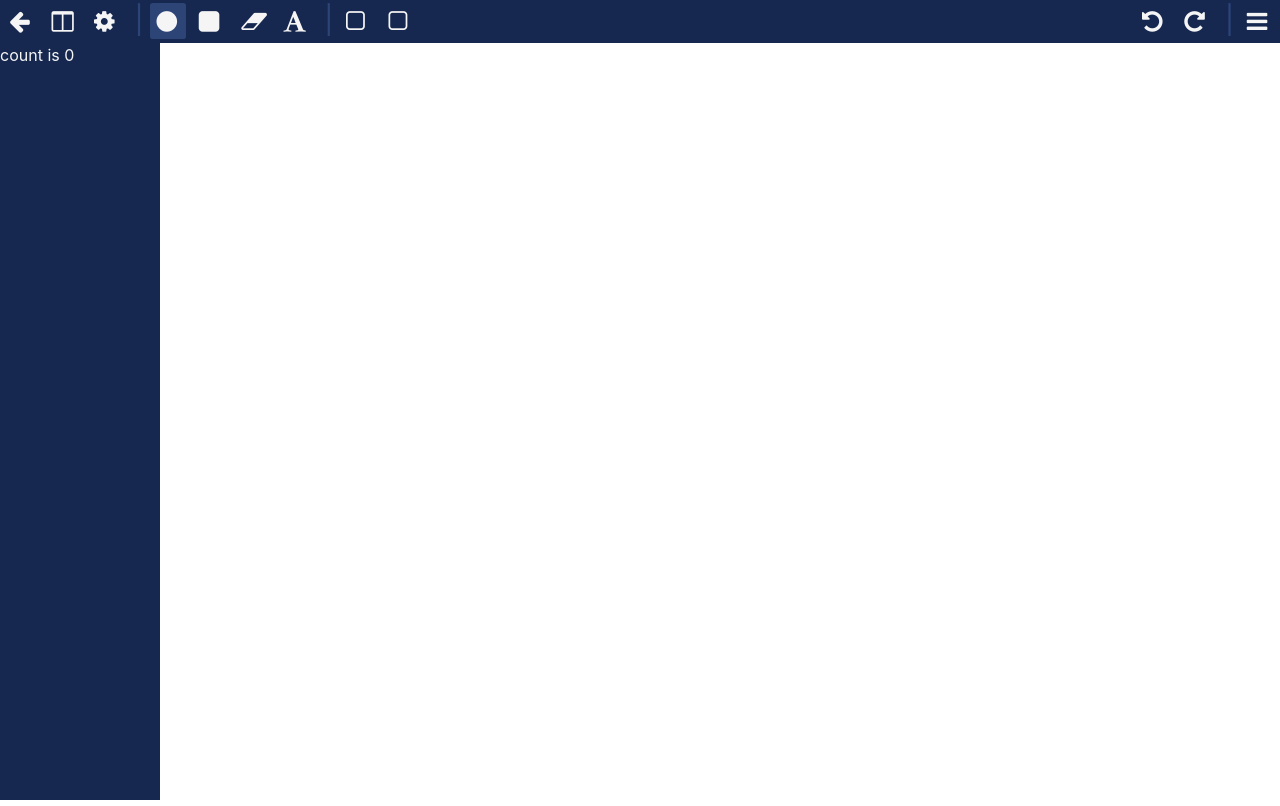
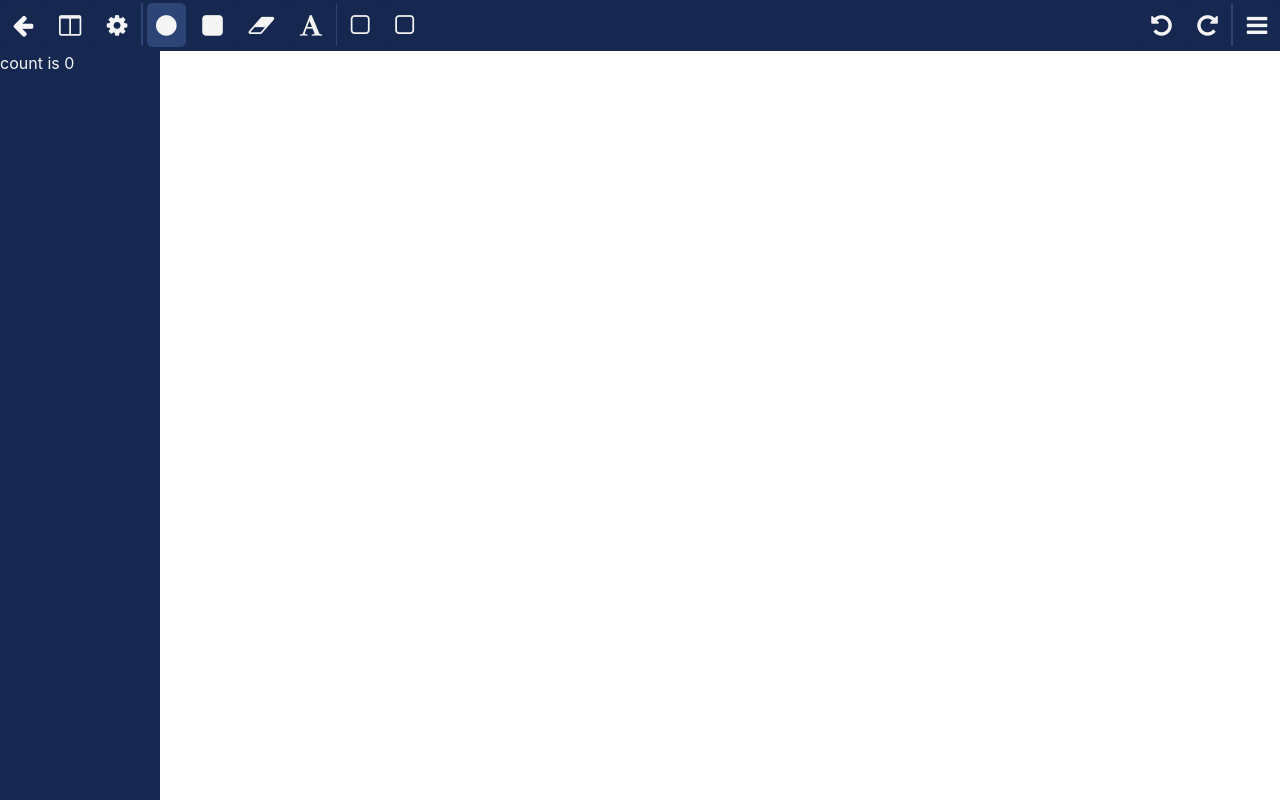
Before and after one commit to penguinmenac3/scratchpad, a website built with Vite: page index.html in a window 1280 px wide. Built offline with nearby package versions, Linux system fonts and the light colour scheme.

Commit message:
Improve navbar size and spacing.

```diff
--- a/src/notepad/notepad.css
+++ b/src/notepad/notepad.css
@@ -3,14 +3,14 @@
     top: 0;
     left: 0;
     right: 0;
-    height: 2.7em;
+    height: 3.2em;
     background-color: var(--accent-bg-color);
     color: var(--accent-font-color);
 }
 
 #page_preview {
     position: absolute;
-    top: 2.7em;
+    top: 3.2em;
     left: 0;
     bottom: 0;
     width: 10em;
@@ -22,7 +22,7 @@
 
 #notepad {
     position: absolute;
-    top: 2.7em;
+    top: 3.2em;
     left: 10em;
     bottom: 0;
     right: 0;
--- a/src/notepad/toolbar/spacer.ts
+++ b/src/notepad/toolbar/spacer.ts
@@ -6,7 +6,6 @@ export class Spacer {
         this.element = document.createElement("div")
         toolbar.appendChild(this.element)
         this.element.classList.add("spacer")
-        this.setContent("|")
         if (right) {
             this.element.style.float = "right"
         }
--- a/src/notepad/toolbar/toolbar.css
+++ b/src/notepad/toolbar/toolbar.css
@@ -1,12 +1,10 @@
 .tool {
     display: inline-block;
-    border-radius: 0.2em;
+    border-radius: var(--radius);
     font-size: 1.5em;
     float: left;
-    width: 1em;
-    height: 1em;
     margin: 0.05em;
-    padding: 0.25em;
+    padding: 0.4em;
     border: 2px solid var(--accent-bg-color);
 }
 
@@ -20,22 +18,22 @@
 
 .spacer {
     float: left;
-    color: var(--accent-bg-color-hover);
+    background-color: var(--accent-bg-color-hover);
     display: inline-block;
-    border-radius: 0.2em;
-    font-size: 1.8em;
-    width: 0.2em;
-    height: 1em;
+    border-radius: var(--radius);
+    width: 0.1em;
+    height: 2.7em;
     overflow: hidden;
-    margin: 0.1em;
-    padding: 0.15em;
+    margin: 0.05em;
+    margin-top: 0.2em;
+    margin-bottom: 0.2em;
 }
 
 .toolPopup {
     display: block;
     position: absolute;
-    margin-top: 1.5em;
-    margin-left: -0.3em;
+    margin-top: 0.7em;
+    margin-left: -0.4em;
     width: 10em;
     height: 5em;
     overflow: visible;
```
